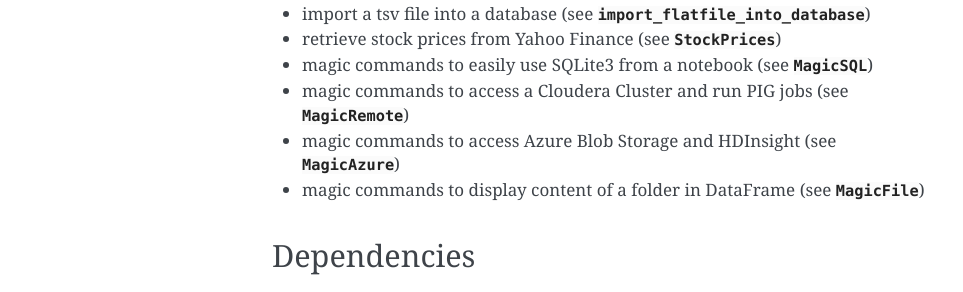
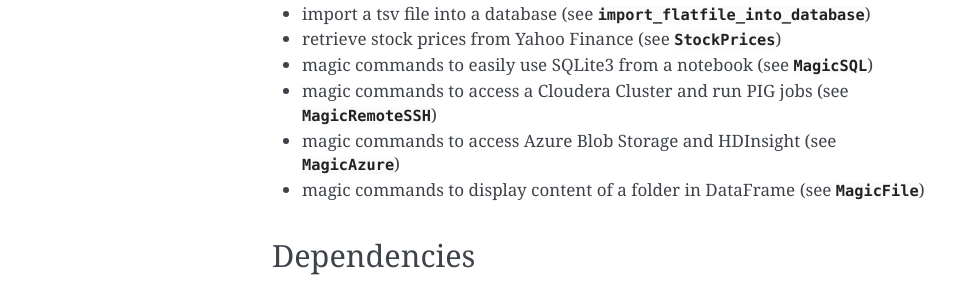
Before and after one commit to sdpython/pyensae, a Sphinx documentation site: the page built from _doc/sphinxdoc/source/index.rst, in a window 1280 px wide. Shown: the part 537-829 px from the top of the page, without its empty margins (148-1111 px from the left). Built offline with Sphinx 7.4.7, drawn with Linux system fonts in a browser that asks for light colours; pages that are not in the unit, such as notebooks, are missing from menus.

Commit message:
documentation

```diff
--- a/_doc/sphinxdoc/source/index.rst
+++ b/_doc/sphinxdoc/source/index.rst
@@ -34,7 +34,7 @@
 * import a tsv file into a database (see :func:`import_flatfile_into_database <pyensae.sql.database_helper.import_flatfile_into_database>`)
 * retrieve stock prices from Yahoo Finance (see :class:`StockPrices <pyensae.finance.astock.StockPrices>`)
 * magic commands to easily use SQLite3 from a notebook (see :class:`MagicSQL <pyensae.sql.magic_sql.MagicSQL>`)
-* magic commands to access a Cloudera Cluster and run PIG jobs (see :class:`MagicRemote <pyensae.remote.magic_remote_ssh.MagicRemote>`)
+* magic commands to access a Cloudera Cluster and run PIG jobs (see :class:`MagicRemoteSSH <pyensae.remote.magic_remote_ssh.MagicRemoteSSH>`)
 * magic commands to access Azure Blob Storage and HDInsight (see :class:`MagicAzure <pyensae.remote.magic_azure.MagicAzure>`)
 * magic commands to display content of a folder in DataFrame (see :class:`MagicFile <pyensae.file_helper.magic_file.MagicFile>`)
 
```
